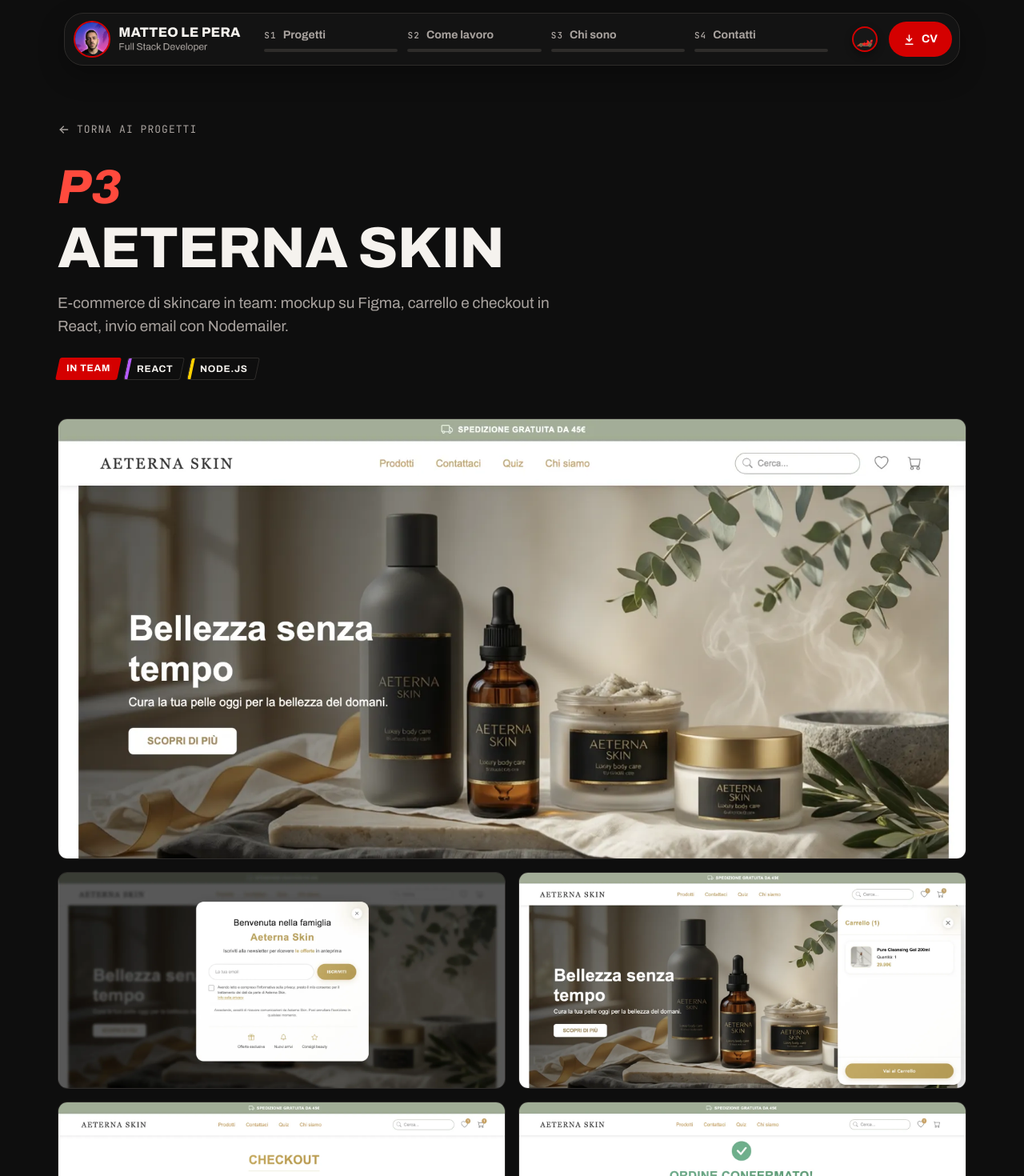
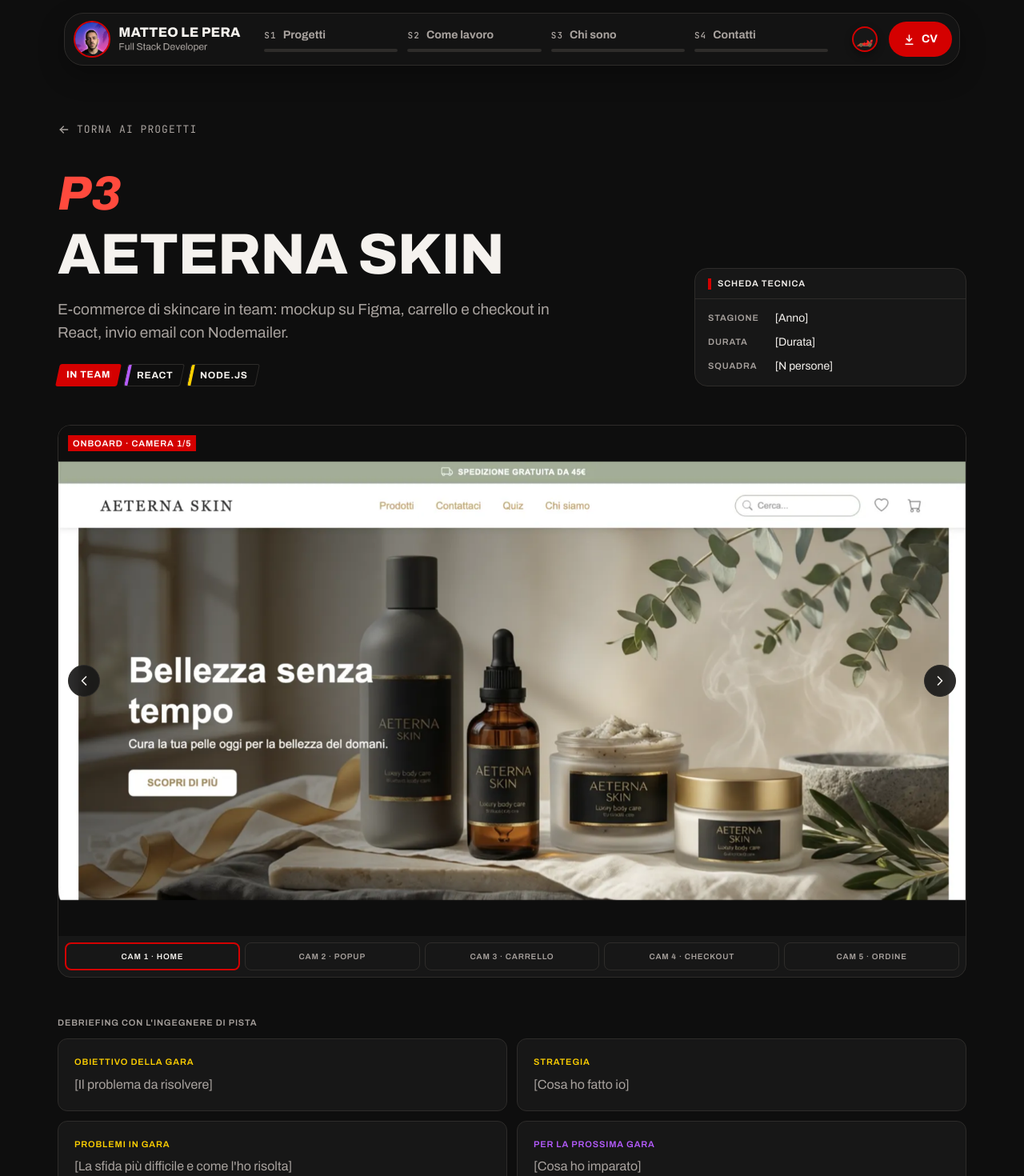
Before and after one commit to matteolepera/portfolio, a React (Vite) app: page /progetti/aeterna-skin in a window 1280 px wide. Shown: the top 1470 px of the page at 80% size. Built offline with nearby package versions, Linux system fonts and the light colour scheme.

Commit message:
feat: pagina dei progetti diversa per ogni livrea

```diff
--- a/src/pages/ProjectPage.jsx
+++ b/src/pages/ProjectPage.jsx
@@ -1,11 +1,62 @@
-import { IconArrowLeft, IconBrandGithub } from "@tabler/icons-react";
+import { IconArrowLeft, IconCheck } from "@tabler/icons-react";
 import { Helmet } from "react-helmet-async";
 import { Navigate, useParams } from "react-router-dom";
+import Debrief from "../components/project/Debrief";
+import Dossier from "../components/project/Dossier";
 import LapList from "../components/project/LapList";
+import LoadingCarousel from "../components/project/LoadingCarousel";
+import MissionPassed from "../components/project/MissionPassed";
+import OnboardCarousel from "../components/project/OnboardCarousel";
+import TechSheet from "../components/project/TechSheet";
 import StackBadges from "../components/ui/StackBadges";
 import { getProject } from "../content/projects";
 import useSectionNavigation from "../hooks/useSectionNavigation";
 import { useTheme } from "../theme/themeContext";
+
+function ObjectiveList({ laps }) {
+  const lastLap = laps.length - 1;
+
+  return (
+    <section aria-labelledby="objectives-title" className="mx-auto max-w-xl">
+      <h2
+        id="objectives-title"
+        className="mb-2.5 text-[11px] font-semibold tracking-[0.08em] text-muted uppercase [font-stretch:75%]"
+      >
+        Obiettivi
+      </h2>
+      <ol className="flex flex-col gap-2">
+        {laps.map((lap, index) => {
+          const current = index === lastLap;
+
+          return (
+            <li
+              key={lap.id}
+              className={`flex items-start gap-2.5 ${current ? "font-bold text-[#ffc857]" : "text-muted"}`}
+            >
+              {current ? (
+                <span
+                  aria-hidden="true"
+                  className="mt-1.5 size-3 shrink-0 border-2 border-current"
+                />
+              ) : (
+                <IconCheck
+                  size={16}
+                  stroke={3}
+                  aria-hidden="true"
+                  className="mt-1 shrink-0 text-[#72f1b8]"
+                />
+              )}
+              <span className={current ? "" : "line-through"}>{lap.text}</span>
+              <span className="sr-only">
+                {current ? "in corso" : "completato"}
+              </span>
+            </li>
+          );
+        })}
+      </ol>
+    </section>
+  );
+}
 
 export default function ProjectPage() {
   const { id } = useParams();
@@ -15,7 +66,8 @@ export default function ProjectPage() {
 
   if (!project) return <Navigate to="/" replace />;
 
-  const [cover, ...others] = project.gallery;
+  const isVi = theme === "vi";
+  const inProgress = project.position === "P1";
 
   return (
     <>
@@ -26,37 +78,43 @@ export default function ProjectPage() {
 
       <div aria-hidden="true" className="hidden h-24 lg:block" />
 
-      <article className="mx-auto max-w-[1200px] px-5 pt-10 pb-16 md:px-8 md:pt-14 lg:pt-12 lg:pb-24">
+      <article
+        key={theme}
+        className="mx-auto flex max-w-[1200px] animate-panel-in flex-col gap-10 px-5 pt-10 pb-16 motion-reduce:animate-none md:gap-12 md:px-8 md:pt-14 lg:pt-12 lg:pb-24"
+      >
         <a
           href="/#progetti"
           onClick={(event) => goToSection(event, "progetti")}
-          className="inline-flex items-center gap-2 py-2 font-mono text-[13px] tracking-[0.08em] text-muted uppercase"
+          className="-mb-4 inline-flex items-center gap-2 self-start py-2 font-mono text-[13px] tracking-[0.08em] text-muted uppercase"
         >
           <IconArrowLeft size={16} aria-hidden="true" />
-          Torna ai progetti
+          {isVi ? "Torna alle missioni" : "Torna ai progetti"}
         </a>
 
-        <header className="mt-6 flex flex-wrap items-end gap-x-10 gap-y-6">
-          <div className="min-w-0 flex-[999_1_480px]">
-            {theme === "vi" ? (
-              <div className="flex items-center gap-3">
-                <span
-                  aria-hidden="true"
-                  className="flex size-12 items-center justify-center rounded-full bg-hi text-xl font-black text-bg md:size-14 md:text-2xl"
-                >
-                  {project.name.charAt(0)}
-                </span>
-                <p className="text-lg font-black text-accent uppercase italic md:text-xl">
-                  {project.position === "P1"
-                    ? "Missione in corso"
-                    : "Missione completata"}
-                </p>
+        {isVi ? (
+          <>
+            <div>
+              <MissionPassed project={project} inProgress={inProgress} />
+              <StackBadges
+                role={project.role}
+                stack={project.stack}
+                className="mt-5 justify-center"
+              />
             </div>
+            {project.laps && <ObjectiveList laps={project.laps} />}
+            <LoadingCarousel
+              images={project.gallery}
+              projectName={project.name}
+            />
+            <Dossier debrief={project.debrief} />
+          </>
         ) : (
+          <>
+            <header className="grid items-end gap-6 lg:grid-cols-[minmax(0,1fr)_340px] lg:gap-10">
+              <div className="min-w-0">
                 <p className="text-5xl leading-none font-extrabold text-accent-text italic [font-stretch:75%] md:text-6xl">
                   {project.position}
                 </p>
-            )}
                 <h1 className="display-title mt-3 text-[clamp(34px,6vw,72px)] leading-[0.95]">
                   {project.name}
                 </h1>
@@ -69,57 +127,23 @@ export default function ProjectPage() {
                   className="mt-6"
                 />
               </div>
-
-          {project.repoUrl && (
-            <a
-              href={project.repoUrl}
-              target="_blank"
-              rel="noreferrer"
-              className="inline-flex min-h-[52px] items-center gap-2.5 rounded-full bg-accent px-6 font-bold text-on-accent transition-colors duration-500"
-            >
-              <IconBrandGithub size={20} aria-hidden="true" />
-              Codice su GitHub
-            </a>
-          )}
+              <TechSheet project={project} />
             </header>
-
             {project.laps && (
               <section
                 aria-label="Evoluzione del progetto"
-            className="mt-12 max-w-[70ch]"
+                className="max-w-[70ch]"
               >
                 <LapList laps={project.laps} />
               </section>
             )}
-
-        <section
-          aria-label="Galleria"
-          className="mt-12 grid gap-4 md:grid-cols-2"
-        >
-          {cover ? (
-            <>
-              <img
-                src={cover.src}
-                alt={cover.alt}
-                className="h-auto w-full rounded-xl border border-line md:col-span-2"
+            <OnboardCarousel
+              images={project.gallery}
+              projectName={project.name}
             />
-              {others.map((image) => (
-                <img
-                  key={image.src}
-                  src={image.src}
-                  alt={image.alt}
-                  loading="lazy"
-                  decoding="async"
-                  className="h-auto w-full rounded-xl border border-line"
-                />
-              ))}
+            <Debrief debrief={project.debrief} />
           </>
-          ) : (
-            <div className="flex aspect-[16/9] items-center justify-center rounded-xl border border-line bg-surface font-mono text-[13px] text-muted md:col-span-2">
-              [Screenshot in arrivo]
-            </div>
         )}
-        </section>
       </article>
     </>
   );
```
Lines whose indentation alone changed are shown as unchanged.
